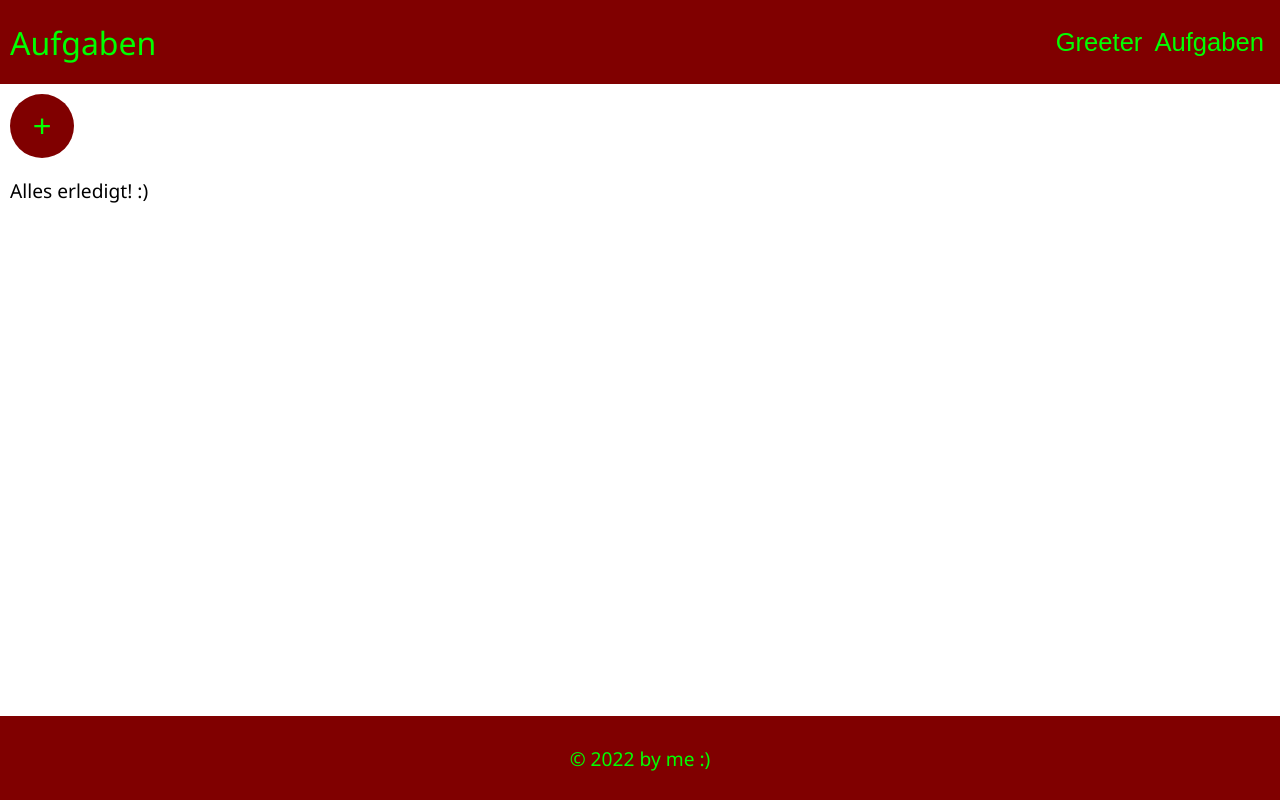
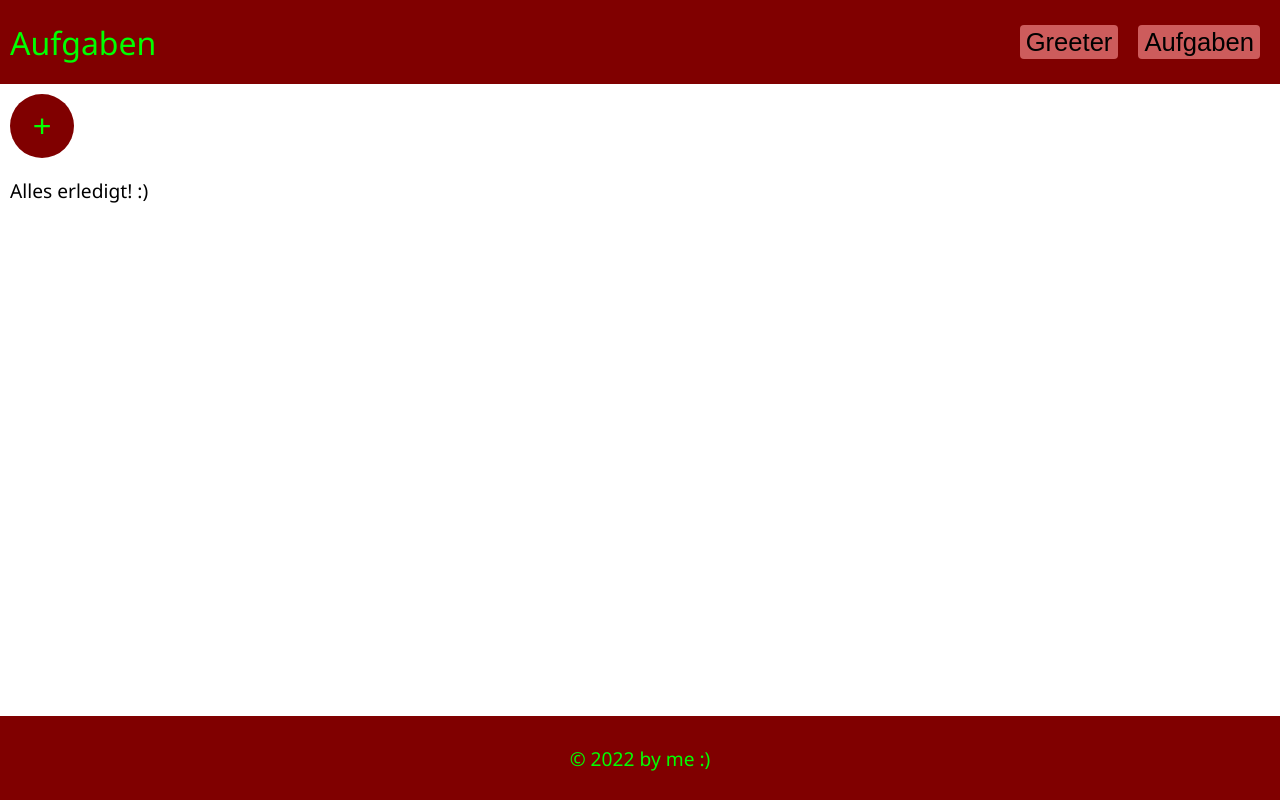
Before and after one commit to Tom4U/poc-ng-kompakt, an Angular app: page / in a window 1280 px wide. Built offline with nearby package versions, Linux system fonts and the light colour scheme; data requests are answered from the project's data file.

Commit message:
feat(app-button): add directive

```diff
--- a/src/app/app.module.ts
+++ b/src/app/app.module.ts
@@ -13,6 +13,7 @@ import { TaskFormComponent } from './pages/tasks/task-form/task-form.component';
 import { TaskListItemComponent } from './pages/tasks/task-list/task-list-item/task-list-item.component';
 import { TasksService } from './pages/tasks/services/tasks.service';
 import { PersistentTasksService } from './pages/tasks/services/persistent-tasks.service';
+import { ButtonDirective } from './directives/button.directive';
 
 @NgModule({
   declarations: [
@@ -23,7 +24,8 @@ import { PersistentTasksService } from './pages/tasks/services/persistent-tasks.
     TasksComponent,
     TaskListComponent,
     TaskFormComponent,
-    TaskListItemComponent
+    TaskListItemComponent,
+    ButtonDirective
   ],
   imports: [
     BrowserModule,
--- /dev/null
+++ b/src/app/directives/button.directive.ts
@@ -0,0 +1,17 @@
+import { AfterViewInit, Directive, ElementRef, Input } from '@angular/core';
+
+@Directive({
+  selector: '[appButton]'
+})
+export class ButtonDirective implements AfterViewInit {
+  @Input() appButton?: 'default' | 'warn';
+
+  constructor(private element: ElementRef<HTMLElement>) { }
+
+  ngAfterViewInit(): void {
+    const cssClass =
+      this.appButton === "warn" ? "warn-button" : "default-button";
+
+      this.element.nativeElement.classList.add(cssClass);
+  }
+}
--- a/src/app/shared/ui/command/command.component.html
+++ b/src/app/shared/ui/command/command.component.html
@@ -1,3 +1,3 @@
-<button class="command" type="button" (click)="command?.command()">
+<button appButton="warn" class="command" type="button" (click)="command?.command()">
     {{ command?.name }}
 </button>
--- a/src/app/shared/ui/command/command.component.scss
+++ /dev/null
@@ -1,13 +0,0 @@
-.command {
-    cursor: pointer;
-    background: var(--primary-color);
-    color: var(--highlight-color);
-    border: none;
-    font-size: 1.6rem;
-    line-height: 2rem;
-    border-radius: 4px;
-
-    &:hover {
-        background-color: rgba(128, 0, 0, 0.7);
-    }
-}
--- a/src/app/shared/ui/command/command.component.ts
+++ b/src/app/shared/ui/command/command.component.ts
@@ -4,7 +4,6 @@ import { Command } from "./command";
 @Component({
   selector: "app-command",
   templateUrl: "./command.component.html",
-  styleUrls: ["./command.component.scss"],
 })
 export class CommandComponent implements OnInit {
   @Input() command?: Command;
--- a/src/styles.scss
+++ b/src/styles.scss
@@ -1,7 +1,7 @@
 :root {
     --default-padding: 20px;
-    --primary-color: maroon;
-    --highlight-color: lime;
+    --primary-color: hsl(0, 100%, 25%);
+    --highlight-color: hsl(120, 100%, 50%);
 }
 
 html, body {
@@ -22,3 +22,28 @@ body {
     font-family: 'Segoe UI', Tahoma, Geneva, Verdana, sans-serif;
     font-size: 16px;
 }
+
+@mixin button($hue) {
+    cursor: pointer;
+        border: none;
+        font-size: 1.6rem;
+        line-height: 2rem;
+        border-radius: 4px;
+        margin: 0 10px;
+
+        &:hover {
+            background-color: hsl($hue, 100%, 30%);
+        }
+}
+
+.default-button {
+    @include button(0);
+    background: var(--primary-color);
+    color: var(--highlight-color);
+}
+
+.warn-button {
+    @include button(0);
+    background: indianred;
+    color: black;
+}
```
